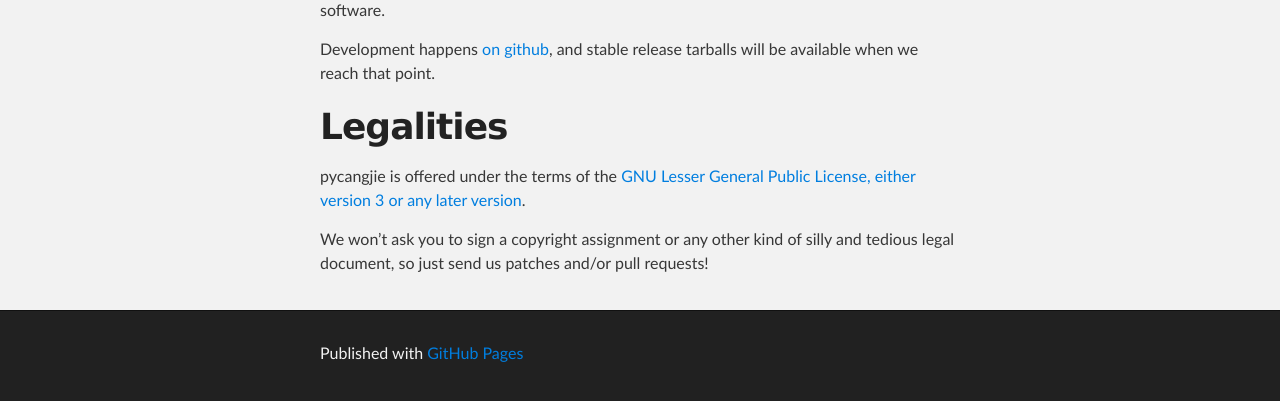
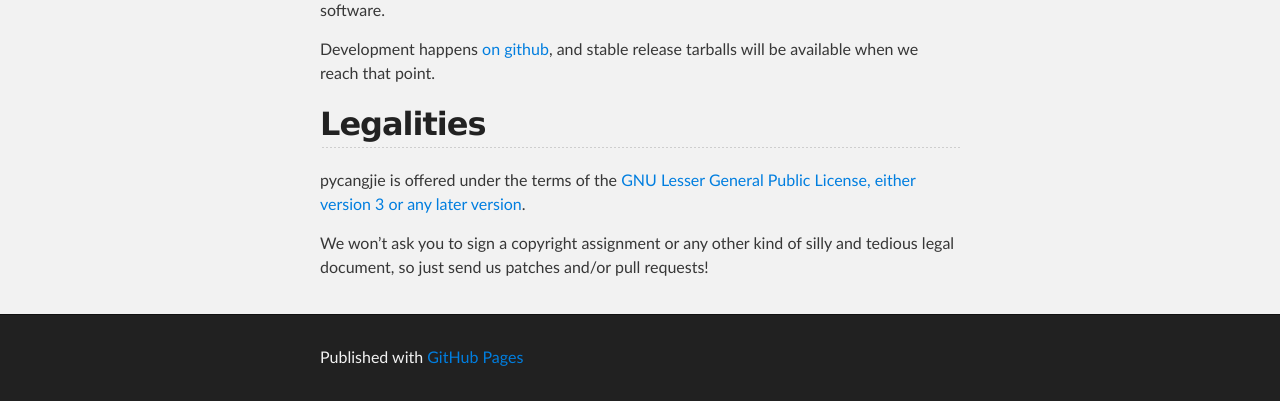
Before and after one commit to brendanhoran/cangjians.github.io, a Jekyll site: the page built from projects/pycangjie/index.md, in a window 1280 px wide. Shown: the part 532-933 px from the top of the page. Built offline with Jekyll 4.4.1, drawn with Linux system fonts in a browser that asks for light colours.

```diff
--- a/projects/pycangjie/index.md
+++ b/projects/pycangjie/index.md
@@ -28,8 +28,7 @@ or the one shipped with this software.
 Development happens [on github](https://github.com/Cangjians/pycangjie), and
 stable release tarballs will be available when we reach that point.
 
-Legalities
-==========
+## Legalities
 
 pycangjie is offered under the terms of the
 [GNU Lesser General Public License, either version 3 or any later version](http://www.gnu.org/licenses/lgpl.html).
```
